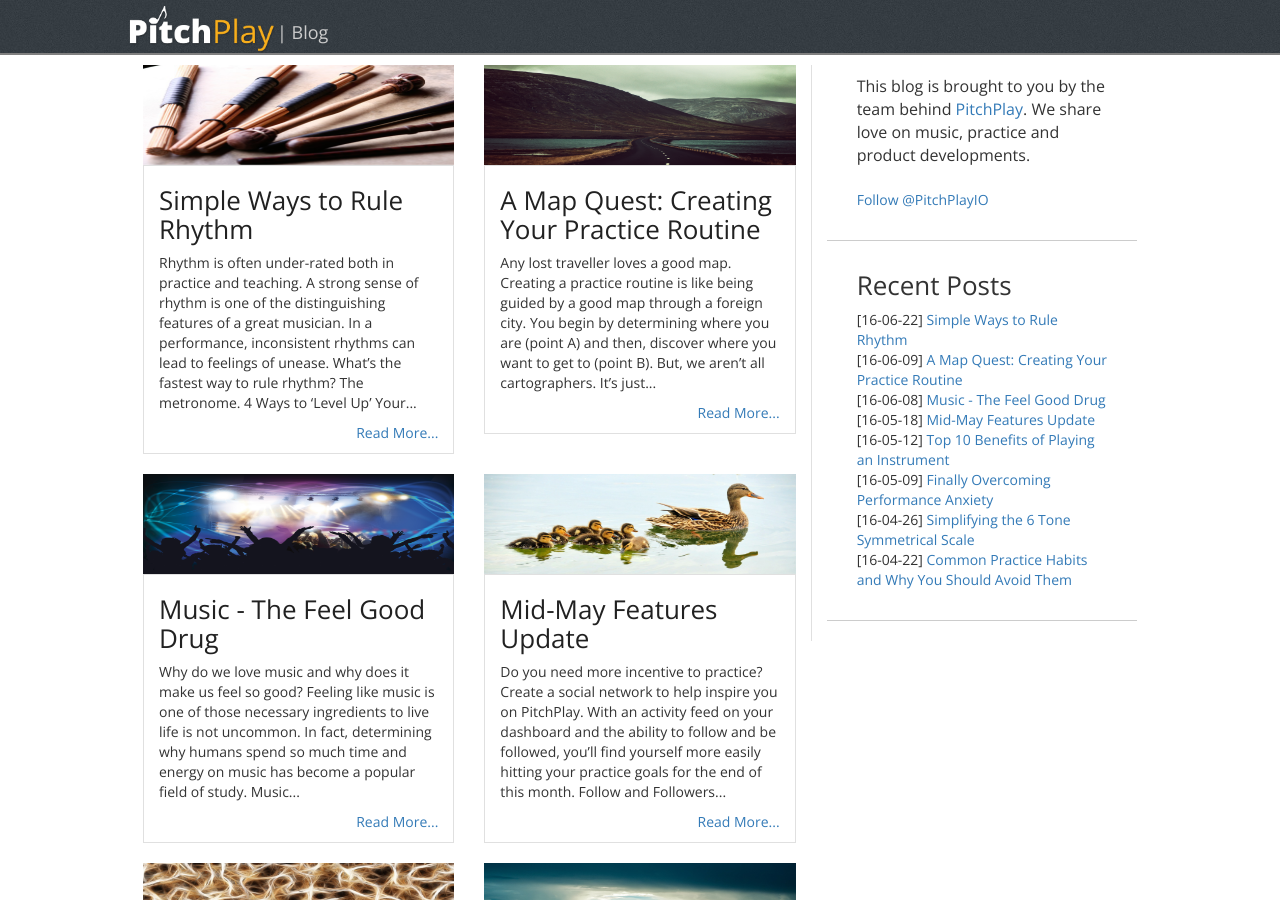
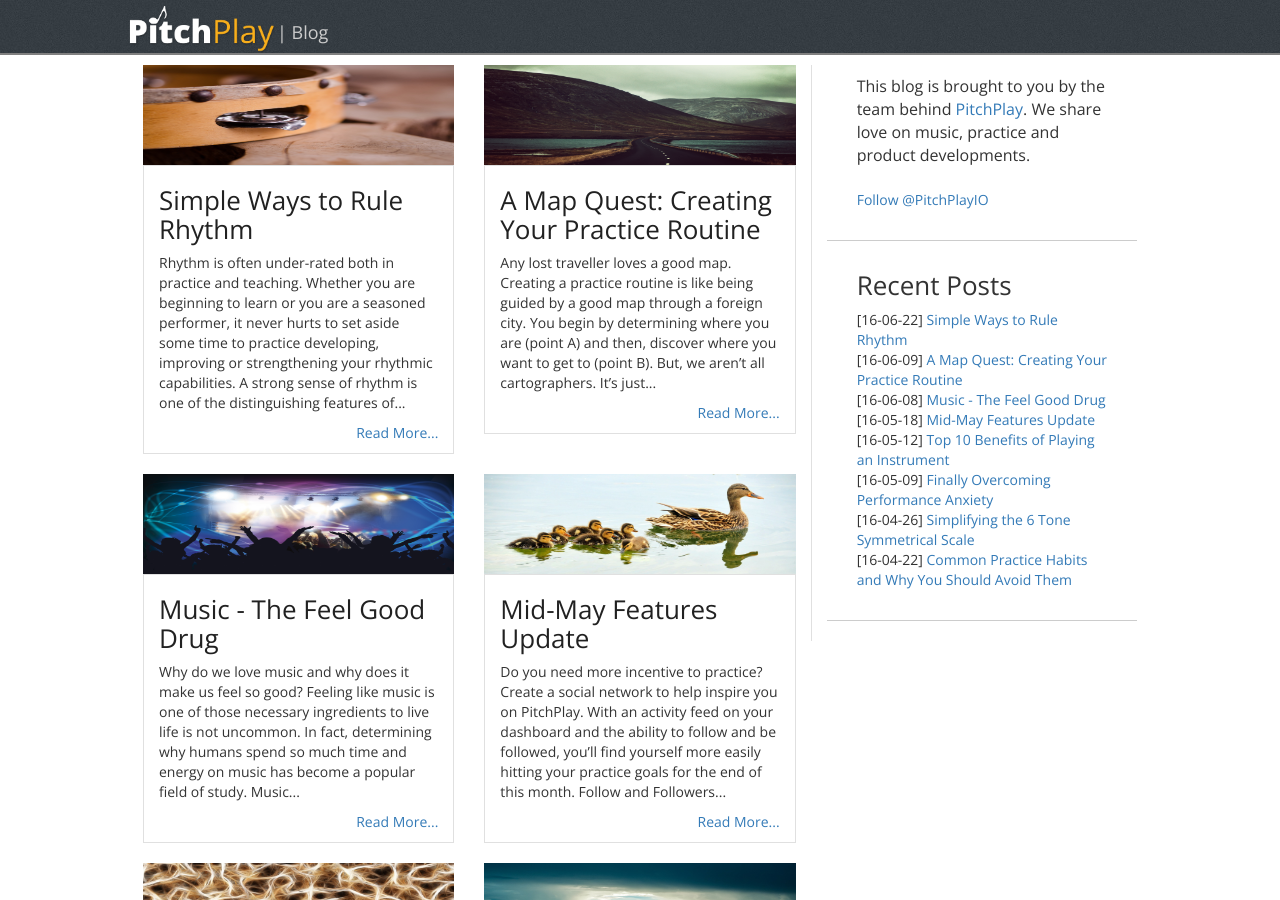
Before and after one commit to pitchplay/blog-content, a Jekyll site: the page built from index.html, in a window 1280 px wide and 900 px high. Built offline with Jekyll 4.4.1, drawn with Linux system fonts in a browser that asks for light colours; nearby versions of some CDN libraries; the list of posts is cut into pages by our own code; comment, search, counter and statistics services are not loaded; some of the changed lines change nothing that is shown.

Commit message:
edits & changes

```diff
--- a/_posts/2016-06-22-metronome-practice.md
+++ b/_posts/2016-06-22-metronome-practice.md
@@ -3,43 +3,39 @@
 title: "Simple Ways to Rule Rhythm"
 author: "Hayley MacLeod"
 categories: practice
-header: /assets/img/2016-07-14/metronome.png
+header: /assets/img/2016-07-14/tambourine.jpg
 ---
 
-Rhythm is often under-rated both in practice and teaching. A strong sense of rhythm is one of the distinguishing features of a great musician. In a performance, inconsistent rhythms can lead to feelings of unease. What’s the fastest way to rule rhythm? __The metronome__.
+Rhythm is often under-rated both in practice and teaching. Whether you are beginning to learn or you are a seasoned performer, it never hurts to set aside some time to practice developing, improving or strengthening your rhythmic capabilities. A strong sense of rhythm is one of the distinguishing features of a great musician. In a performance, inconsistent rhythms can lead to feelings of unease. What’s the fastest way to rule rhythm? __The metronome__.
 
-## 4 Ways to 'Level Up' Your Rhythm Game
+## 3 Ways to 'Level Up' Your Rhythm Game
 
-![](/assets/img/2016-07-14/tambourine.jpg){:width="75%"}
+<iframe width="420" height="315" src="https://www.youtube.com/embed/5G7UIeYGq0k" frameborder="0" allowfullscreen></iframe>
+___________________________________
 
-#### Finding the Beat
+Below are three simple ways you can strengthen your rhythm followed by exercises you can practice with or without your instrument.
 
-The beat of a song is similar to the tick-tock of a clock. Finding the beat in a song is like listening for the sound of a clock within a room. You may not recognize it until you focus on the sound. Listen to a [song](https://www.youtube.com/watch?v=DohRa9lsx0Q&list=PLK9Sc5q_4K6aNajVLKtkaAB1JGmKyccf2) and find the beat. Clap your hands, snap your fingers or tap your toes.
+### Keeping the Beat
 
-Maintain following the beat for the entire song. Alternate between clapping, snapping, tapping or verbalizing the beat.
+The beat of a song is similar to the tick-tock of a clock. Finding the beat is like listening for the sound of a clock within a room. You may not recognize it until you focus on it.
 
-*Exercise 1*
+Keeping the beat once you find or establish it is very important. The beat works as a reference point for all other rhythms occuring within the music. Finding and keeping the beat within a song is the first step towards being able to maintain an even tempo.
 
-- The next time you are practicing, set the [metronome](https://pitchplay.io) to 60.
-- Tap, clap, snap or verbalize the beat. Continue until you feel that the sound of the metronome fades and your accuracy has improved.
-- Try speeding up or slowing down the metronome.
+Listen to a [song](https://www.youtube.com/watch?v=DohRa9lsx0Q&list=PLK9Sc5q_4K6aNajVLKtkaAB1JGmKyccf2) and find the beat. Clap your hands, snap your fingers or tap your toes. Maintain following the beat for the entire song. Alternate between clapping, snapping, tapping or verbalizing the beat.
 
-#### Internalizing the Beat
+*If you think finding and keeping the beat in most songs is too simplistic for you, try keeping the beat in songs with [changing metres](https://www.youtube.com/watch?v=ZAYt-BMUuA8).*
 
-When you have internalized a beat, you no longer have to rely on your toes or fingers to keep things at a steady pulse.  Internalizing the beat is important. It ensures that you will be able to maintain a consistent tempo.
+### Internalizing the Beat
 
-*Exercise 2*
+Internalizing the beat is important. It ensures that you will be able to maintain a consistent tempo regardless of how much attention you pay to the music.
 
-- Set your metronome to 60 (can also listen to a song instead of the metronome).
-- Keep the beat.
-- After you feel you have established the beat, mute the metronome or your audio.
-- Continue keeping the beat and then unmute the volume. If you've internalized the beat, you should still be in sync with the metronome.
-- Add longer times in-between muting and unmuting the volume.
-- Change the metronome speed.
+When you practice internalizing a beat, it is best done by use of your voice. By vocalizing the beat, you ensure that you will always feel the vibrations you make regardless of how loud or distracting the music becomes. When you have internalized a beat, you no longer have to rely on your toes, fingers or voice to keep things at a __steady pulse__.
+
+With the beat internalized in your physical body, if you were to become distracted during a performance, you would not have to worry about losing the tempo or rhythm. Your internalized beat works like a back-up battery ensuring that the performance continues to run smoothly.
 
 ![](/assets/img/2016-07-14/heartbeat.jpg){:width="75%"}
 
-#### Subdividing the Beat
+### Subdividing the Beat
 
 To subdivide a beat means to play the rhythmic points in-between the beats. The ability to subdivide makes maintaining the tempo and a consistent pulse (beat) easier. The ability to subdivide can also allow you to alter the way time feels without killing the tempo. If you change the tempo you'll draw the audience out of the performance.
 
@@ -47,21 +43,37 @@
 
 PitchPlay's [metronome](https://pitchplay.io) makes subdivision easy with the ability to set pulses on the subdivisions. You can do this by keeping the subdivisions at half the volume of the beat.
 
-*Exercise 3*
+____________________________________________
 
-- Snap, clap, tap or say the subdivisions of the beat you've set on your metronome (60).
+#### Exercise 1
+
+- Set your [metronome](https://pitchplay.io) to 60 BPM.
+- Tap, clap, snap or verbalize the beat of the metronome.
+  - Continue doing this until you feel that the sound of the metronome fades (this tells you that your accuracy has improved as your taps begin lining up precisely with the beat).
+- Try increasing the BPM of the metronome and repeating the exercise.
+
+#### Exercise 2
+
+- Set your metronome to 60 BPM (can also listen to a song instead of the metronome).
+- Keep the beat by vocalizing a count or sound.
+- After you feel you have established the beat, mute the metronome or your audio.
+- Continue keeping the beat and then unmute the volume. If you've internalized the beat, you should still be in sync with the metronome.
+- Add longer times in-between muting and unmuting the volume.
+- Change the metronome speed.
+
+#### Exercise 3
+
+- Snap, clap, tap or say the subdivisions of the beat you've set on your metronome (60 BPM).
 - You can subdivide the beat into eighth notes to begin with (2 notes in the time of 1 beat)
 - Change the tempo of your metronome.
 - Try subdividing into triplets or sixteenth notes (fitting 3 or 4 notes into the beat).
 - Experiment with switching back and forth between different subdivisions while maintaining the tempo.
 
-#### Adding Complexity to the Beat
+*Now that you have done some metronome practice it is time to add another layer of complexity.*
 
-Now that you have done some metronome practice it is time to add another layer of complexity.
-
-*Exercise 4*
+#### Exercise 4
 
 - Pick up your instrument.
-- Walk through the above exercises using your instrument to keep the beat instead of your hands or feet.
+- Walk through the above exercises using your instrument to keep the beat instead of your voice, hands or feet.
 
-These exercises, whether you tap, clap or play your instrument with them, will give you a stronger sense of rhythm. For more on rhythm, check out the blog on [polyrhythms](https://pitchplay blogasl;falskdfna;lksdgna;gn)
+These exercises, whether you tap, clap, say or play your instrument with them, will give you a stronger sense of rhythm. For more on rhythm, check out the blog on [polyrhythms](https://pitchplay blogasl;falskdfna;lksdgna;gn)
```
